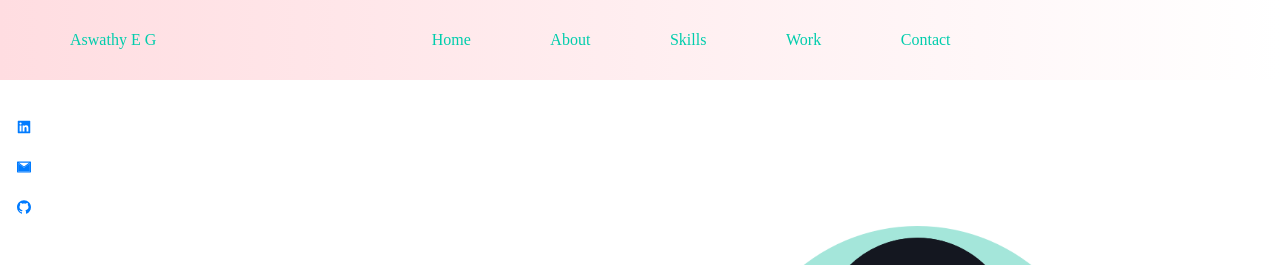
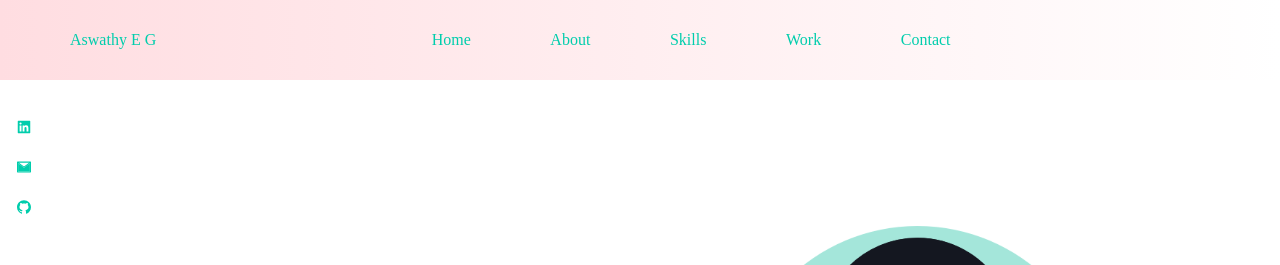
Before and after one commit to aswathyeg/react-portfolio, a React (Create React App) app: page / in a window 1280 px wide. Shown: the top 265 px of the page. Built offline with nearby package versions, Linux system fonts and the light colour scheme.

Commit message:
icons updated

```diff
--- a/src/components/Home.js
+++ b/src/components/Home.js
@@ -16,13 +16,13 @@ const Home = () => {
     <div className="homeDiv">
       <Nav className="flex-column">
         <Nav.Link href="/home">
-          <AiFillLinkedin />
+          <AiFillLinkedin color="#00CDAC" />
         </Nav.Link>
         <Nav.Link eventKey="link-1">
-          <AiTwotoneMail />
+          <AiTwotoneMail color="#00CDAC" />
         </Nav.Link>
-        <Nav.Link eventKey="link-2">
-          <AiFillGithub />
+        <Nav.Link eventKey="link-2" color="#00CDAC">
+          <AiFillGithub color="#00CDAC" />
         </Nav.Link>
       </Nav>
       <Container className="homeContainer">
```
